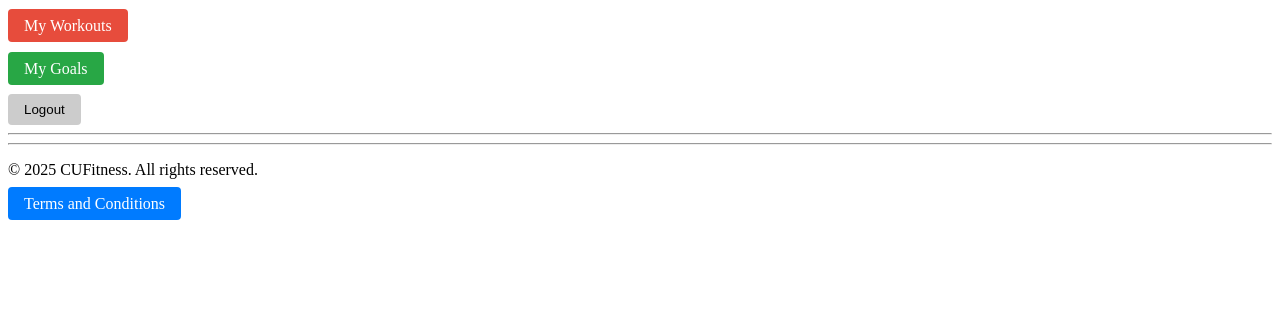
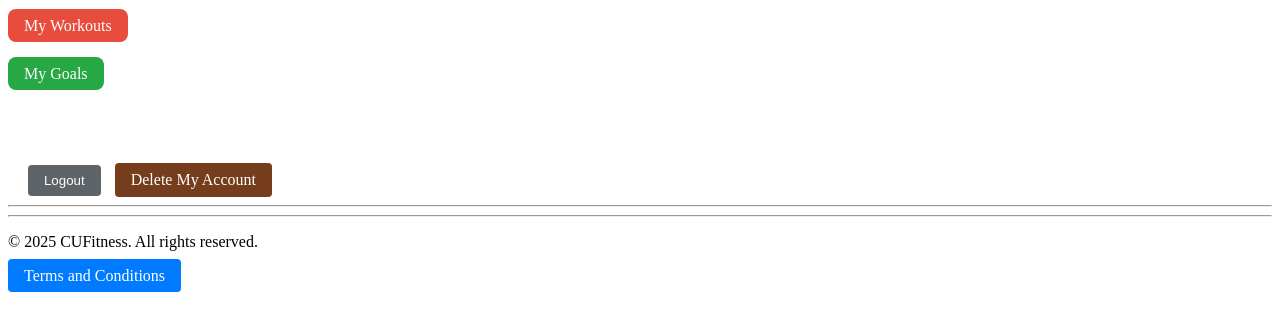
Before and after one commit to rizalmahmud/cufitness, a Django app: page /accounts/profile/ in a window 1280 px wide. Shown: the part 192-523 px from the top of the page. Run offline with Django 5.2, Linux system fonts and the light colour scheme.

Commit message:
#added account deletion

```diff
--- a/accounts/urls.py
+++ b/accounts/urls.py
@@ -2,11 +2,13 @@ from django.urls import path
 from django.contrib.auth import views as auth_views
 
 from .views import register,profile
+from . import views
 
 urlpatterns = [
     path('register/', register, name='register'),
     path('login/', auth_views.LoginView.as_view(template_name='accounts/login.html'), name='login'),
 path('profile/', profile, name='profile'),
+path('delete_account/', views.delete_account, name='delete_account'),
 path('logout/', auth_views.LogoutView.as_view(next_page='/'), name='logout'),
 
 ]
--- a/accounts/views.py
+++ b/accounts/views.py
@@ -1,22 +1,59 @@
 from django.shortcuts import render, redirect
 from django.contrib.auth import login
 from .forms import EmailUserCreationForm
+from django.core.mail import send_mail
+from django.conf import settings
+from django.shortcuts import render, redirect
+from django.contrib.auth.decorators import login_required
+from django.contrib import messages
+
+@login_required
+def delete_account(request):
+    if request.method == 'POST':
+        # Delete the user and log them out automatically
+        user = request.user
+        user.delete()
+        messages.success(request, "Your account has been permanently deleted.")
+        return redirect('home')
+    # For GET request, show the confirmation page
+    return render(request, 'accounts/delete_account_confirm.html')
+
 
 def home(request):
     return render(request, 'home.html')
 def terms(request):
     return render(request, 'terms.html')
 
+
 def register(request):
     if request.method == 'POST':
         form = EmailUserCreationForm(request.POST)
         if form.is_valid():
             user = form.save()
-            login(request, user)  # Automatically log in the user after registration
+
+            # Prepare email details
+            subject = "Welcome to CUFitness"
+            message = (
+                f"Hi {user.username},\n\n"
+                "Thank you for registering at CUFitness! Your registration is successful.\n"
+                "We're excited to have you on board and look forward to helping you achieve your fitness goals.\n\n"
+                "Best regards,\n"
+                "The CUFitness Team"
+            )
+            from_email = settings.DEFAULT_FROM_EMAIL
+            recipient_list = [user.email]
+
+            # Send the confirmation email
+            send_mail(subject, message, from_email, recipient_list)
+
+            # Log the user in and redirect
+            login(request, user)
             return redirect('home')
     else:
         form = EmailUserCreationForm()
     return render(request, 'accounts/register.html', {'form': form})
+
+
 from django.shortcuts import render
 
 def profile(request):
--- a/templates/accounts/profile.html
+++ b/templates/accounts/profile.html
@@ -3,22 +3,39 @@
   <h2>User Profile</h2>
   <p>Welcome, {{ request.user.email }}!</p>
     <p>
+
     <!-- Add My workouts Button -->
-  <a href="{% url 'my_workouts' %}" style="padding: 8px 16px; background-color: #e74c3c; color: white; border-radius: 4px; text-decoration: none;">My Workouts</a>
-</p>
+  <a href="{% url 'my_workouts' %}" style="padding: 8px 16px; background-color: #e74c3c; color: white; border-radius: 8px; text-decoration: none;">My Workouts</a>
     <p style="margin-top: 25px;"> <!-- Added margin-top to create space -->
 <p>
 <!-- Add My Goals Button -->
-  <a href="{% url 'my_goals' %}" style="padding: 8px 16px; background-color: #28a745; color: white; border-radius: 4px; text-decoration: none;">
+    <p style="margin-top: 30px;">
+  <a href="{% url 'my_goals' %}" style="padding: 8px 16px; background-color: #28a745; color: white; border-radius: 8px; text-decoration: none;">
       My Goals
   </a>
 </p>
+  <p>
+  <p style="margin-top: 80px;"> <!-- Added margin-top to create space -->
+
+      <div style="text-align: right; margin-top: 20px; margin-right: 1000px;">
+
+  <!-- Logout Button -->
+  <form action="{% url 'logout' %}" method="post" style="display:inline;">
+      {% csrf_token %}
+      <button type="submit" style="padding: 8px 16px; background-color: #5e6367; color: white; border: none; border-radius: 4px; cursor: pointer;">
+          Logout
+      </button>
+  </form>
+
+  <!-- Space Between Buttons -->
+  <span style="margin-left: 10px;"></span>
 
 
-    <!-- Add Logout Button -->
-  <form action="{% url 'logout' %}" method="post">
-    {% csrf_token %}
-    <button type="submit" style="padding: 8px 16px; background-color: #ccc; border-radius: 4px; border: none; cursor: pointer;">Logout</button>
-</form>
+  <!-- Delete My Account Button -->
+
+  <a href="{% url 'delete_account' %}" style="padding: 8px 16px; background-color: #753d1b; color: white; border-radius: 4px; text-decoration: none; display:inline-block;">
+      Delete My Account
+  </a>
+</div>
 
 {% endblock %}
```
Also changed, not shown: templates/accounts/delete_account_confirm.html (added, +15 -0 lines), db.sqlite3.
